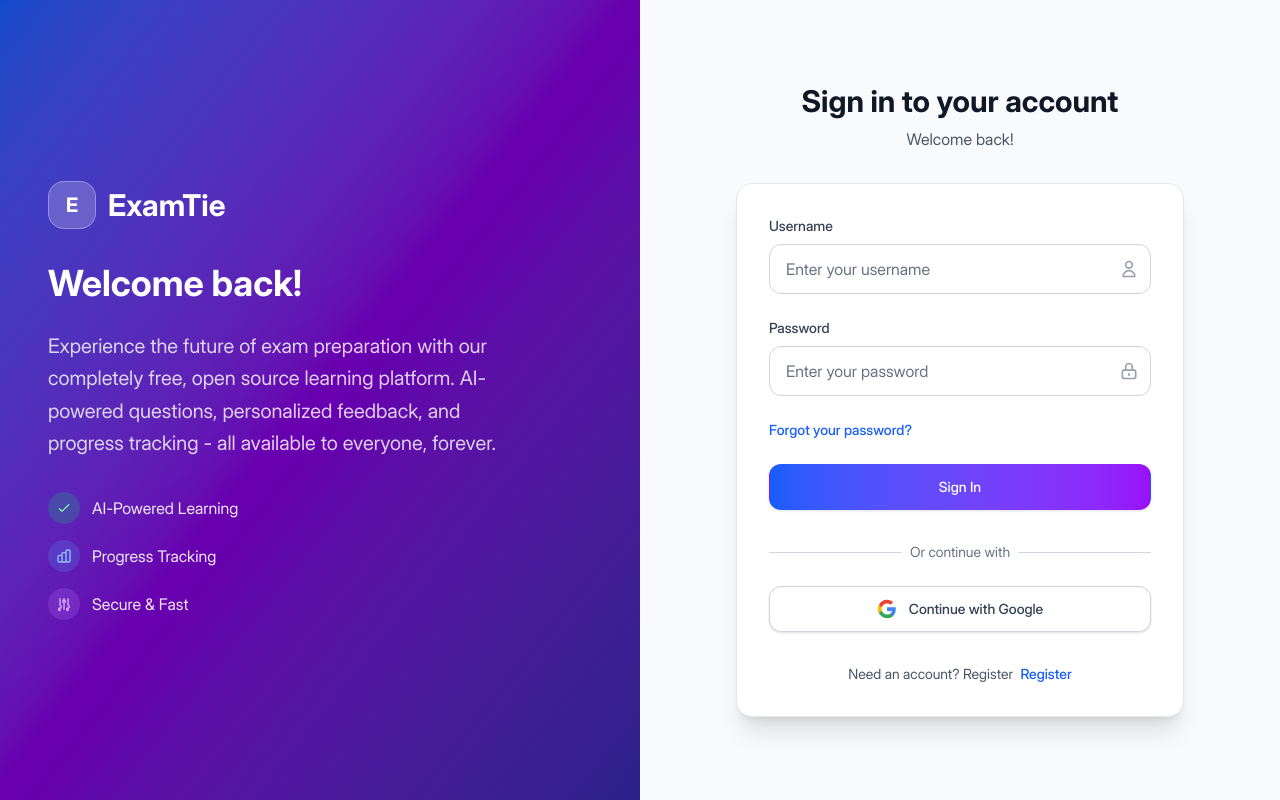
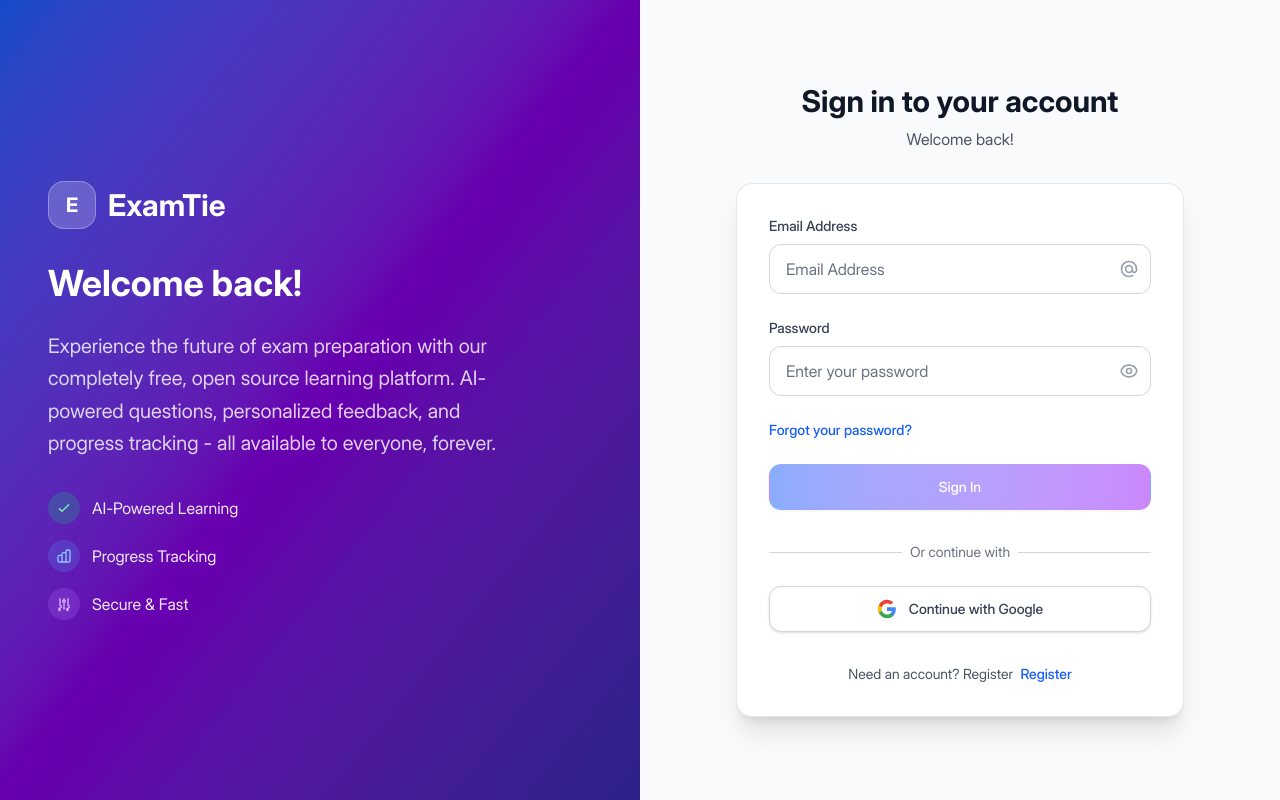
Before and after one commit to Examtie/Frontend, a SvelteKit app: page /login in a window 1280 px wide. Built offline with nearby package versions, Linux system fonts and the light colour scheme.

Commit message:
updated auth page

```diff
--- a/src/lib/stores/auth.ts
+++ b/src/lib/stores/auth.ts
@@ -83,7 +83,7 @@ export const auth = {
       }
     }
   },
-  login: async (usernameInput: string, passwordInput: string) => {
+  login: async (emailInput: string, passwordInput: string) => {
     update(state => ({ ...state, error: null })); // Clear previous errors
     try {
       const response = await fetch(`${API_BASE_URL}/auth/api/v1/login`, {
@@ -92,7 +92,7 @@ export const auth = {
           'Content-Type': 'application/x-www-form-urlencoded',
         },
         body: new URLSearchParams({
-          username: usernameInput,
+          username: emailInput, // API expects 'username' field but we pass email
           password: passwordInput,
         }),
       });
--- a/src/routes/login/+page.svelte
+++ b/src/routes/login/+page.svelte
@@ -8,19 +8,57 @@
     let full_name = '';
     let username = '';
     let isLogin = true; // To toggle between login and register forms
+    let showPassword = false;
 
     let loading = false;
     let successMessage = ''; // Added for success messages
+    let formErrors: { [key: string]: string } = {};
+
+    // Form validation
+    function validateForm() {
+        formErrors = {};
+
+        if (!email.trim()) {
+            formErrors.email = $t('emailRequired');
+        } else if (!/^[^\s@]+@[^\s@]+\.[^\s@]+$/.test(email)) {
+            formErrors.email = $t('invalidEmail');
+        }
+
+        if (!password.trim()) {
+            formErrors.password = $t('passwordRequired');
+        } else if (password.length < 8) {
+            formErrors.password = $t('passwordLength');
+        }
+
+        if (!isLogin) {
+            if (!full_name.trim()) {
+                formErrors.full_name = $t('fullNameRequired');
+            }
+
+            if (!username.trim()) {
+                formErrors.username = $t('usernameRequired');
+            } else if (username.length < 3 || username.length > 30) {
+                formErrors.username = $t('usernameLength');
+            }
+        }
+
+        return Object.keys(formErrors).length === 0;
+    }
 
     async function handleSubmit() {
         if (loading) return;
+
+        if (!validateForm()) {
+            return;
+        }
+
         loading = true;
         auth.clearError();
         successMessage = ''; // Clear previous success messages
 
         let success = false;
         if (isLogin) {
-            success = await auth.login(username, password);
+            success = await auth.login(email, password);
             if (success) successMessage = $t('loginSuccess');
         } else {
             success = await auth.register({ email, password, full_name: full_name, username }); // Ensure full_name is passed
@@ -37,6 +75,16 @@
         isLogin = !isLogin;
         auth.clearError();
         successMessage = ''; // Clear success message on form toggle
+        formErrors = {}; // Clear form errors
+        // Clear form fields when switching modes
+        email = '';
+        password = '';
+        full_name = '';
+        username = '';
+    }
+
+    function togglePasswordVisibility() {
+        showPassword = !showPassword;
     }
 </script>
 
@@ -161,7 +209,7 @@
                                     type="text"
                                     bind:value={full_name}
                                     required
-                                    class="w-full px-4 py-3 border border-gray-300 dark:border-slate-600 bg-white dark:bg-slate-700 text-gray-900 dark:text-white placeholder-gray-500 dark:placeholder-gray-400 focus:outline-none focus:ring-2 focus:ring-blue-500 focus:border-transparent rounded-xl transition-all duration-200"
+                                    class="w-full px-4 py-3 border {formErrors.full_name ? 'border-red-300 dark:border-red-600' : 'border-gray-300 dark:border-slate-600'} bg-white dark:bg-slate-700 text-gray-900 dark:text-white placeholder-gray-500 dark:placeholder-gray-400 focus:outline-none focus:ring-2 focus:ring-blue-500 focus:border-transparent rounded-xl transition-all duration-200"
                                     placeholder={$t('fullNamePlaceholder')}
                                 >
                                 <div class="absolute inset-y-0 right-0 pr-3 flex items-center pointer-events-none">
@@ -170,54 +218,65 @@
                                     </svg>
                                 </div>
                             </div>
+                            {#if formErrors.full_name}
+                                <p class="mt-1 text-sm text-red-600 dark:text-red-400">{formErrors.full_name}</p>
+                            {/if}
                         </div>
 
-                        <!-- Email (Signup only) -->
+                        <!-- Username (Signup only) -->
                         <div>
-                            <label for="email" class="block text-sm font-medium text-gray-700 dark:text-gray-300 mb-2">
-                                {$t('emailAddress')}
+                            <label for="username" class="block text-sm font-medium text-gray-700 dark:text-gray-300 mb-2">
+                                {$t('username')}
                             </label>
                             <div class="relative">
                                 <input
-                                    id="email"
-                                    name="email"
-                                    type="email"
-                                    bind:value={email}
+                                    id="username"
+                                    name="username"
+                                    type="text"
+                                    bind:value={username}
                                     required
-                                    class="w-full px-4 py-3 border border-gray-300 dark:border-slate-600 bg-white dark:bg-slate-700 text-gray-900 dark:text-white placeholder-gray-500 dark:placeholder-gray-400 focus:outline-none focus:ring-2 focus:ring-blue-500 focus:border-transparent rounded-xl transition-all duration-200"
-                                    placeholder={$t('emailAddress')}
+                                    class="w-full px-4 py-3 border {formErrors.username ? 'border-red-300 dark:border-red-600' : 'border-gray-300 dark:border-slate-600'} bg-white dark:bg-slate-700 text-gray-900 dark:text-white placeholder-gray-500 dark:placeholder-gray-400 focus:outline-none focus:ring-2 focus:ring-blue-500 focus:border-transparent rounded-xl transition-all duration-200"
+                                    placeholder={$t('usernamePlaceholder')}
                                 >
                                 <div class="absolute inset-y-0 right-0 pr-3 flex items-center pointer-events-none">
                                     <svg class="h-5 w-5 text-gray-400" fill="none" stroke="currentColor" viewBox="0 0 24 24">
-                                        <path stroke-linecap="round" stroke-linejoin="round" stroke-width="2" d="M16 12a4 4 0 10-8 0 4 4 0 008 0zm0 0v1.5a2.5 2.5 0 005 0V12a9 9 0 10-9 9m4.5-1.206a8.959 8.959 0 01-4.5 1.207"></path>
+                                        <path stroke-linecap="round" stroke-linejoin="round" stroke-width="2" d="M16 7a4 4 0 11-8 0 4 4 0 018 0zM12 14a7 7 0 00-7 7h14a7 7 0 00-7-7z"></path>
                                     </svg>
                                 </div>
                             </div>
+                            {#if formErrors.username}
+                                <p class="mt-1 text-sm text-red-600 dark:text-red-400">{formErrors.username}</p>
+                            {:else if username.length > 0 && (username.length < 3 || username.length > 30)}
+                                <p class="mt-1 text-sm text-amber-600 dark:text-amber-400">{$t('usernameLength')}</p>
+                            {/if}
                         </div>
                     {/if}
 
-                    <!-- Username -->
+                    <!-- Email (Login and Signup) -->
                     <div>
-                        <label for="username" class="block text-sm font-medium text-gray-700 dark:text-gray-300 mb-2">
-                            {$t('username')}
+                        <label for="email" class="block text-sm font-medium text-gray-700 dark:text-gray-300 mb-2">
+                            {$t('emailAddress')}
                         </label>
                         <div class="relative">
                             <input
-                                id="username"
-                                name="username"
-                                type="text"
-                                autocomplete="username"
-                                bind:value={username}
+                                id="email"
+                                name="email"
+                                type="email"
+                                autocomplete="email"
+                                bind:value={email}
                                 required
-                                class="w-full px-4 py-3 border border-gray-300 dark:border-slate-600 bg-white dark:bg-slate-700 text-gray-900 dark:text-white placeholder-gray-500 dark:placeholder-gray-400 focus:outline-none focus:ring-2 focus:ring-blue-500 focus:border-transparent rounded-xl transition-all duration-200"
-                                placeholder={$t('usernamePlaceholder')}
+                                class="w-full px-4 py-3 border {formErrors.email ? 'border-red-300 dark:border-red-600' : 'border-gray-300 dark:border-slate-600'} bg-white dark:bg-slate-700 text-gray-900 dark:text-white placeholder-gray-500 dark:placeholder-gray-400 focus:outline-none focus:ring-2 focus:ring-blue-500 focus:border-transparent rounded-xl transition-all duration-200"
+                                placeholder={$t('emailAddress')}
                             >
                             <div class="absolute inset-y-0 right-0 pr-3 flex items-center pointer-events-none">
                                 <svg class="h-5 w-5 text-gray-400" fill="none" stroke="currentColor" viewBox="0 0 24 24">
-                                    <path stroke-linecap="round" stroke-linejoin="round" stroke-width="2" d="M16 7a4 4 0 11-8 0 4 4 0 018 0zM12 14a7 7 0 00-7 7h14a7 7 0 00-7-7z"></path>
+                                    <path stroke-linecap="round" stroke-linejoin="round" stroke-width="2" d="M16 12a4 4 0 10-8 0 4 4 0 008 0zm0 0v1.5a2.5 2.5 0 005 0V12a9 9 0 10-9 9m4.5-1.206a8.959 8.959 0 01-4.5 1.207"></path>
                                 </svg>
                             </div>
                         </div>
+                        {#if formErrors.email}
+                            <p class="mt-1 text-sm text-red-600 dark:text-red-400">{formErrors.email}</p>
+                        {/if}
                     </div>
 
                     <!-- Password -->
@@ -229,19 +288,37 @@
                             <input
                                 id="password"
                                 name="password"
-                                type="password"
+                                type={showPassword ? 'text' : 'password'}
                                 autocomplete="current-password"
                                 bind:value={password}
                                 required
-                                class="w-full px-4 py-3 border border-gray-300 dark:border-slate-600 bg-white dark:bg-slate-700 text-gray-900 dark:text-white placeholder-gray-500 dark:placeholder-gray-400 focus:outline-none focus:ring-2 focus:ring-blue-500 focus:border-transparent rounded-xl transition-all duration-200"
+                                class="w-full px-4 py-3 pr-12 border {formErrors.password ? 'border-red-300 dark:border-red-600' : 'border-gray-300 dark:border-slate-600'} bg-white dark:bg-slate-700 text-gray-900 dark:text-white placeholder-gray-500 dark:placeholder-gray-400 focus:outline-none focus:ring-2 focus:ring-blue-500 focus:border-transparent rounded-xl transition-all duration-200"
                                 placeholder={$t('passwordPlaceholder')}
                             >
-                            <div class="absolute inset-y-0 right-0 pr-3 flex items-center pointer-events-none">
-                                <svg class="h-5 w-5 text-gray-400" fill="none" stroke="currentColor" viewBox="0 0 24 24">
-                                    <path stroke-linecap="round" stroke-linejoin="round" stroke-width="2" d="M12 15v2m-6 4h12a2 2 0 002-2v-6a2 2 0 00-2-2H6a2 2 0 00-2 2v6a2 2 0 002 2zm10-10V7a4 4 0 00-8 0v4h8z"></path>
-                                </svg>
+                            <div class="absolute inset-y-0 right-0 flex items-center">
+                                <button
+                                    type="button"
+                                    on:click={togglePasswordVisibility}
+                                    class="px-3 py-2 text-gray-400 hover:text-gray-600 dark:hover:text-gray-300 focus:outline-none focus:text-gray-600 dark:focus:text-gray-300 transition-colors"
+                                >
+                                    {#if showPassword}
+                                        <svg class="h-5 w-5" fill="none" stroke="currentColor" viewBox="0 0 24 24">
+                                            <path stroke-linecap="round" stroke-linejoin="round" stroke-width="2" d="M13.875 18.825A10.05 10.05 0 0112 19c-4.478 0-8.268-2.943-9.543-7a9.97 9.97 0 011.563-3.029m5.858.908a3 3 0 114.243 4.243M9.878 9.878l4.242 4.242M9.878 9.878L8.464 8.464M9.878 9.878a3 3 0 000 4.243m4.242-4.243L16.536 8.464M14.12 14.12l1.414 1.414M14.12 14.12a3 3 0 01-4.243 0"></path>
+                                        </svg>
+                                    {:else}
+                                        <svg class="h-5 w-5" fill="none" stroke="currentColor" viewBox="0 0 24 24">
+                                            <path stroke-linecap="round" stroke-linejoin="round" stroke-width="2" d="M15 12a3 3 0 11-6 0 3 3 0 016 0z"></path>
+                                            <path stroke-linecap="round" stroke-linejoin="round" stroke-width="2" d="M2.458 12C3.732 7.943 7.523 5 12 5c4.478 0 8.268 2.943 9.542 7-1.274 4.057-5.064 7-9.542 7-4.477 0-8.268-2.943-9.542-7z"></path>
+                                        </svg>
+                                    {/if}
+                                </button>
                             </div>
                         </div>
+                        {#if formErrors.password}
+                            <p class="mt-1 text-sm text-red-600 dark:text-red-400">{formErrors.password}</p>
+                        {:else if !isLogin && password.length > 0 && password.length < 8}
+                            <p class="mt-1 text-sm text-amber-600 dark:text-amber-400">{$t('passwordRequirements')}</p>
+                        {/if}
                     </div>
 
                     {#if isLogin}
@@ -258,8 +335,8 @@
                     <!-- Submit Button -->
                     <button
                         type="submit"
-                        class="w-full flex justify-center items-center py-3 px-4 border border-transparent rounded-xl shadow-sm text-sm font-medium text-white bg-gradient-to-r from-blue-600 to-purple-600 hover:from-blue-700 hover:to-purple-700 focus:outline-none focus:ring-2 focus:ring-offset-2 focus:ring-blue-500 transition-all duration-200 transform hover:scale-[1.02] disabled:opacity-50 disabled:cursor-not-allowed disabled:transform-none"
-                        disabled={loading}
+                        class="w-full flex justify-center items-center py-3 px-4 border border-transparent rounded-xl shadow-sm text-sm font-medium text-white bg-gradient-to-r from-blue-600 to-purple-600 hover:from-blue-700 hover:to-purple-700 focus:outline-none focus:ring-2 focus:ring-offset-2 focus:ring-blue-500 transition-all duration-200 transform hover:scale-[1.02] disabled:opacity-50 disabled:cursor-not-allowed disabled:transform-none disabled:hover:from-blue-600 disabled:hover:to-purple-600"
+                        disabled={loading || (!isLogin && (!email || !password || !full_name || !username)) || (isLogin && (!email || !password))}
                     >
                         {#if loading}
                             <svg class="animate-spin -ml-1 mr-3 h-5 w-5 text-white" xmlns="http://www.w3.org/2000/svg" fill="none" viewBox="0 0 24 24">
@@ -281,7 +358,7 @@
                         </div>
                         <div class="relative flex justify-center text-sm">
                             <span class="px-2 bg-white dark:bg-slate-800 text-gray-500 dark:text-gray-400">
-                                {isLogin ? 'Or continue with' : 'Or sign up with'}
+                                {$t('orContinueWith')}
                             </span>
                         </div>
                     </div>
@@ -291,7 +368,7 @@
                 <div class="mt-6">
                     <button
                         type="button"
-                        class="w-full flex items-center justify-center px-4 py-3 border border-gray-300 dark:border-slate-600 rounded-xl shadow-sm bg-white dark:bg-slate-700 text-sm font-medium text-gray-700 dark:text-gray-300 hover:bg-gray-50 dark:hover:bg-slate-600 transition-all duration-200"
+                        class="w-full flex items-center justify-center px-4 py-3 border border-gray-300 dark:border-slate-600 rounded-xl shadow-sm bg-white dark:bg-slate-700 text-sm font-medium text-gray-700 dark:text-gray-300 hover:bg-gray-50 dark:hover:bg-slate-600 transition-all duration-200 transform hover:scale-[1.02]"
                     >
                         <svg class="w-5 h-5 mr-3" viewBox="0 0 24 24">
                             <path fill="#4285F4" d="M22.56 12.25c0-.78-.07-1.53-.2-2.25H12v4.26h5.92c-.26 1.37-1.04 2.53-2.21 3.31v2.77h3.57c2.08-1.92 3.28-4.74 3.28-8.09z"/>
@@ -299,7 +376,7 @@
                             <path fill="#FBBC05" d="M5.84 14.09c-.22-.66-.35-1.36-.35-2.09s.13-1.43.35-2.09V7.07H2.18C1.43 8.55 1 10.22 1 12s.43 3.45 1.18 4.93l2.85-2.22.81-.62z"/>
                             <path fill="#EA4335" d="M12 5.38c1.62 0 3.06.56 4.21 1.64l3.15-3.15C17.45 2.09 14.97 1 12 1 7.7 1 3.99 3.47 2.18 7.07l3.66 2.84c.87-2.6 3.3-4.53 6.16-4.53z"/>
                         </svg>
-                        Continue with Google
+                        {$t('loginWithGoogle')}
                     </button>
                 </div>
 
```
Also changed, not shown: src/routes/components/Header.svelte (+9 -9 lines).
